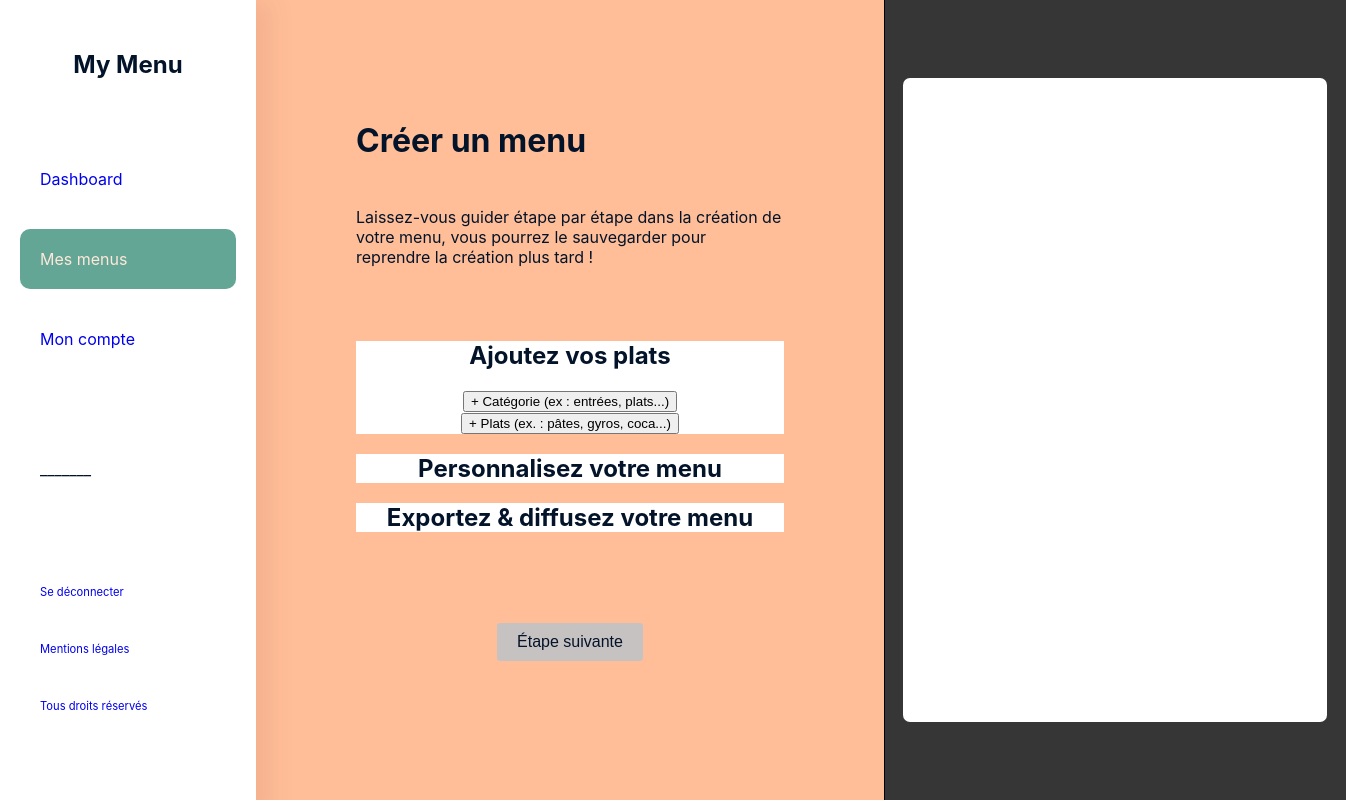
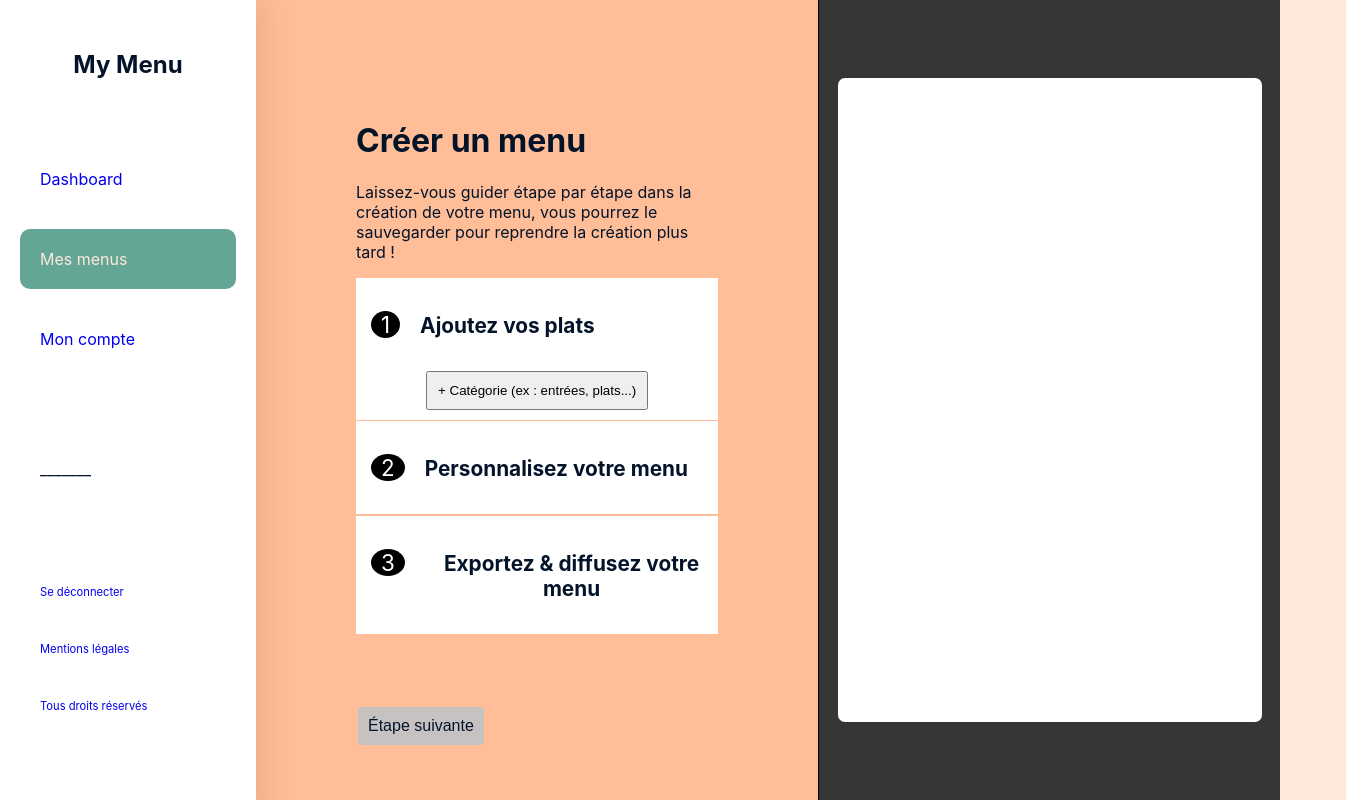
Before and after one commit to AurelienLeHyaric/My_Menu, a React (Create React App) app in the folder frontend/: page /dashboard/mesmenus/addmenu in a window 1280 px wide. Shown: the whole page, 1346 px wide, since content can reach past the window. Built offline with nearby package versions, Linux system fonts and the light colour scheme.

Commit message:
ajout plats

```diff
--- a/frontend/src/components/OverlayCategory/OverlayCategory.jsx
+++ b/frontend/src/components/OverlayCategory/OverlayCategory.jsx
@@ -2,7 +2,7 @@ import React, { useState } from "react"
 import "./OverlayCategory.scss"
 import Button from "../Button/Button"
 
-function CategoryOverlay({ onClose }) {
+function CategoryOverlay({ onClose, onAddCategory }) {
    const [categoryName, setCategoryName] = useState("")
 
    const handleOverlayClick = (e) => {
@@ -17,6 +17,8 @@ function CategoryOverlay({ onClose }) {
       // Vérifie si le bouton est actif avant de soumettre
       if (categoryName.trim()) {
          console.log("Form submitted:", categoryName)
+         onAddCategory(categoryName.trim()) // Appelle la fonction pour ajouter la catégorie
+         setCategoryName("") // Réinitialise le champ de saisie après soumission
          onClose() // Ferme l'overlay après la soumission
       } else {
          console.log("Form not submitted: category name is empty.")
--- a/frontend/src/components/OverlayPlat/OverlayPlat.scss
+++ b/frontend/src/components/OverlayPlat/OverlayPlat.scss
@@ -45,7 +45,6 @@ form {
       align-items: center;
       justify-content: center;
       margin-bottom: 20px;
-
       background-color: $color-primary;
       border-radius: 10px;
       position: relative;
--- a/frontend/src/pages/AddMenuPage.jsx
+++ b/frontend/src/pages/AddMenuPage.jsx
@@ -3,10 +3,20 @@ import "./AddMenuPage.scss"
 import Button from "../components/Button/Button"
 import PlatOverlay from "../components/OverlayPlat/OverlayPlat"
 import CategoryOverlay from "../components/OverlayCategory/OverlayCategory"
+import { FontAwesomeIcon } from "@fortawesome/react-fontawesome"
+import { faPenToSquare } from "@fortawesome/free-solid-svg-icons"
+import { faTrashCan } from "@fortawesome/free-solid-svg-icons"
 
 function AddMenu() {
    const [isCategoryOverlayOpen, setCategoryOverlayOpen] = useState(false)
    const [isPlatOverlayOpen, setPlatOverlayOpen] = useState(false)
+   const [categories, setCategories] = useState([])
+   const [plats, setPlats] = useState({}) // Objet pour stocker les plats par catégorie
+   const [selectedCategory, setSelectedCategory] = useState(null)
+   const [isDeleteConfirmationOpen, setDeleteConfirmationOpen] = useState(false) // État pour gérer l'ouverture de la pop-up de confirmation
+   const [categoryToDelete, setCategoryToDelete] = useState(null) // État pour stocker la catégorie à supprimer
+   const [isDeletePlatConfirmationOpen, setDeletePlatConfirmationOpen] = useState(false) // État pour gérer l'ouverture de la pop-up de confirmation de suppression d'un plat
+   const [platToDelete, setPlatToDelete] = useState({ category: null, name: null }) // État pour stocker le plat à supprimer
 
    const handleOpenCategoryOverlay = () => {
       setCategoryOverlayOpen(true)
@@ -16,12 +26,68 @@ function AddMenu() {
       setCategoryOverlayOpen(false)
    }
 
-   const handleOpenPlatOverlay = () => {
+   const handleOpenPlatOverlay = (category) => {
+      setSelectedCategory(category)
       setPlatOverlayOpen(true)
    }
 
    const handleClosePlatOverlay = () => {
       setPlatOverlayOpen(false)
+      setSelectedCategory(null) // Réinitialise la catégorie sélectionnée
+   }
+
+   const handleAddCategory = (newCategory) => {
+      setCategories([...categories, newCategory])
+      setCategoryOverlayOpen(false)
+   }
+
+   const handleAddPlat = (newPlat) => {
+      setPlats((prevPlats) => ({
+         ...prevPlats,
+         [selectedCategory]: [...(prevPlats[selectedCategory] || []), newPlat.name],
+      }))
+      setPlatOverlayOpen(false)
+   }
+
+   const handleOpenDeleteConfirmation = (category) => {
+      setCategoryToDelete(category) // Stocke la catégorie à supprimer
+      setDeleteConfirmationOpen(true) // Ouvre la pop-up de confirmation
+   }
+
+   const handleConfirmDelete = () => {
+      setCategories(categories.filter((category) => category !== categoryToDelete)) // Supprime la catégorie de la liste
+      setPlats((prevPlats) => {
+         const newPlats = { ...prevPlats }
+         delete newPlats[categoryToDelete] // Supprime les plats associés à la catégorie
+         return newPlats
+      })
+      setDeleteConfirmationOpen(false) // Ferme la pop-up de confirmation
+      setCategoryToDelete(null) // Réinitialise la catégorie à supprimer
+   }
+
+   const handleCancelDelete = () => {
+      setDeleteConfirmationOpen(false) // Ferme la pop-up de confirmation sans rien faire
+      setCategoryToDelete(null) // Réinitialise la catégorie à supprimer
+   }
+
+   const handleOpenDeletePlatConfirmation = (category, plat) => {
+      setPlatToDelete({ category, name: plat }) // Stocke le plat à supprimer avec sa catégorie
+      setDeletePlatConfirmationOpen(true) // Ouvre la pop-up de confirmation de suppression de plat
+   }
+
+   const handleConfirmDeletePlat = () => {
+      setPlats((prevPlats) => {
+         const updatedPlats = { ...prevPlats }
+         updatedPlats[platToDelete.category] = updatedPlats[platToDelete.category].filter((plat) => plat !== platToDelete.name) // Supprime le plat de la catégorie
+         return updatedPlats
+      })
+      setDeletePlatConfirmationOpen(false) // Ferme la pop-up de confirmation
+      setPlatToDelete({ category: null, name: null }) // Réinitialise le plat à supprimer
+   }
+
+   const handleCancelDeletePlat = () => {
+      setDeletePlatConfirmationOpen(false) // Ferme la pop-up de confirmation sans rien faire
+      setPlatToDelete({ category: null, name: null }) // Réinitialise le plat à supprimer
    }
 
    return (
@@ -31,15 +97,52 @@ function AddMenu() {
             <p>Laissez-vous guider étape par étape dans la création de votre menu, vous pourrez le sauvegarder pour reprendre la création plus tard !</p>
             <div className="create-section">
                <div className="part-one">
-                  <h2>Ajoutez vos plats</h2>
-                  <button onClick={handleOpenCategoryOverlay}>+ Catégorie (ex : entrées, plats...)</button>
-                  <button onClick={handleOpenPlatOverlay}>+ Plats (ex. : pâtes, gyros, coca...)</button>
+                  <div className="title">
+                     <p className="number">1</p>
+                     <h2>Ajoutez vos plats</h2>
+                  </div>
+                  <div id="addbutton">
+                     {categories.map((category, index) => (
+                        <div key={index}>
+                           <p>
+                              {category}
+                              <FontAwesomeIcon icon={faPenToSquare} />
+                              <FontAwesomeIcon
+                                 icon={faTrashCan}
+                                 onClick={() => handleOpenDeleteConfirmation(category)} // Ouvre la pop-up de confirmation lors du clic
+                              />
+                           </p>
+                           {plats[category] && (
+                              <ul>
+                                 {plats[category].map((plat, platIndex) => (
+                                    <li key={platIndex}>
+                                       {plat}
+                                       <FontAwesomeIcon icon={faPenToSquare} />
+                                       <FontAwesomeIcon
+                                          icon={faTrashCan}
+                                          onClick={() => handleOpenDeletePlatConfirmation(category, plat)} // Ouvre la pop-up de confirmation pour supprimer le plat
+                                       />
+                                    </li>
+                                 ))}
+                              </ul>
+                           )}
+                           <button onClick={() => handleOpenPlatOverlay(category)}>+ Ajouter un plat aux {category}</button>
+                        </div>
+                     ))}
+                     <button onClick={handleOpenCategoryOverlay}>+ Catégorie (ex : entrées, plats...)</button>
+                  </div>
                </div>
                <div className="part-two">
-                  <h2>Personnalisez votre menu</h2>
+                  <div className="title">
+                     <p className="number">2</p>
+                     <h2>Personnalisez votre menu</h2>
+                  </div>
                </div>
                <div className="part-three">
-                  <h2>Exportez & diffusez votre menu</h2>
+                  <div className="title">
+                     <p className="number">3</p>
+                     <h2>Exportez & diffusez votre menu</h2>
+                  </div>
                </div>
             </div>
             <Button text={"Étape suivante"} variant={"inactive"} />
@@ -48,11 +151,32 @@ function AddMenu() {
             <div className="previewmenu"></div>
          </div>
 
-         {/* Afficher CategoryOverlay si isCategoryOverlayOpen est vrai */}
-         {isCategoryOverlayOpen && <CategoryOverlay onClose={handleCloseCategoryOverlay} />}
+         {isCategoryOverlayOpen && <CategoryOverlay onClose={handleCloseCategoryOverlay} onAddCategory={handleAddCategory} />}
+         {isPlatOverlayOpen && (
+            <PlatOverlay
+               onClose={handleClosePlatOverlay}
+               onAddPlat={handleAddPlat}
+               categoryName={selectedCategory} // Passer le nom de la catégorie sélectionnée
+            />
+         )}
 
-         {/* Afficher PlatOverlay si isPlatOverlayOpen est vrai */}
-         {isPlatOverlayOpen && <PlatOverlay onClose={handleClosePlatOverlay} />}
+         {isDeleteConfirmationOpen && ( // Affichage de la pop-up de confirmation pour la suppression de catégorie
+            <div className="delete-confirmation">
+               <p>Êtes-vous sûr de vouloir supprimer la catégorie "{categoryToDelete}" et tous ses plats ?</p>
+               <button onClick={handleConfirmDelete}>Confirmer</button>
+               <button onClick={handleCancelDelete}>Annuler</button>
+            </div>
+         )}
+
+         {isDeletePlatConfirmationOpen && ( // Affichage de la pop-up de confirmation pour la suppression de plat
+            <div className="delete-confirmation">
+               <p>
+                  Êtes-vous sûr de vouloir supprimer le plat "{platToDelete.name}" dans la catégorie "{platToDelete.category}" ?
+               </p>
+               <button onClick={handleConfirmDeletePlat}>Confirmer</button>
+               <button onClick={handleCancelDeletePlat}>Annuler</button>
+            </div>
+         )}
       </div>
    )
 }
--- a/frontend/src/pages/AddMenuPage.scss
+++ b/frontend/src/pages/AddMenuPage.scss
@@ -5,31 +5,52 @@
    //zone d'ajout de menu
 
    .main {
-      display: flex;
+      text-align: left;
       flex-direction: column;
-      align-items: flex-start;
       width: 55%;
       margin: 100px;
-      p {
-         text-align: left;
-         margin: 25px 0 54px 0;
-      }
 
       .create-section {
-         align-self: center;
-         width: 428px;
+         width: 100%;
          padding-bottom: 70px;
+         text-align: center;
+
          .part-one,
          .part-two,
          .part-three {
             background-color: white;
+            margin: 1.5px 0;
+         }
+         .title {
+            display: flex;
+            align-items: baseline;
+            padding: 33px 0 33px 15px;
 
-            margin: 1.5px 0;
+            .number {
+               color: white;
+               background-color: black;
+               border-radius: 50%;
+               font-size: 1.4rem;
+               padding: 0 10px;
+               margin-right: 20px;
+            }
+
+            * {
+               margin: 0;
+               font-size: 1.3rem;
+            }
+         }
+
+         #addbutton {
+            display: flex;
+            flex-direction: column;
+            align-items: center;
          }
       }
 
-      button {
-         align-self: center;
+      Button {
+         margin-bottom: 10px;
+         padding: 10px;
       }
    }
 
@@ -51,3 +72,22 @@
       }
    }
 }
+
+.delete-confirmation {
+   position: fixed;
+   top: 50%;
+   left: 50%;
+   transform: translate(-50%, -50%);
+   background-color: white;
+   padding: 20px;
+   box-shadow: 0 2px 10px rgba(0, 0, 0, 0.2);
+   z-index: 1000;
+
+   p {
+      margin-bottom: 20px;
+   }
+
+   button {
+      margin-right: 10px;
+   }
+}
```
Also changed, not shown: frontend/src/components/OverlayPlat/OverlayPlat.jsx (+14 -9 lines).
